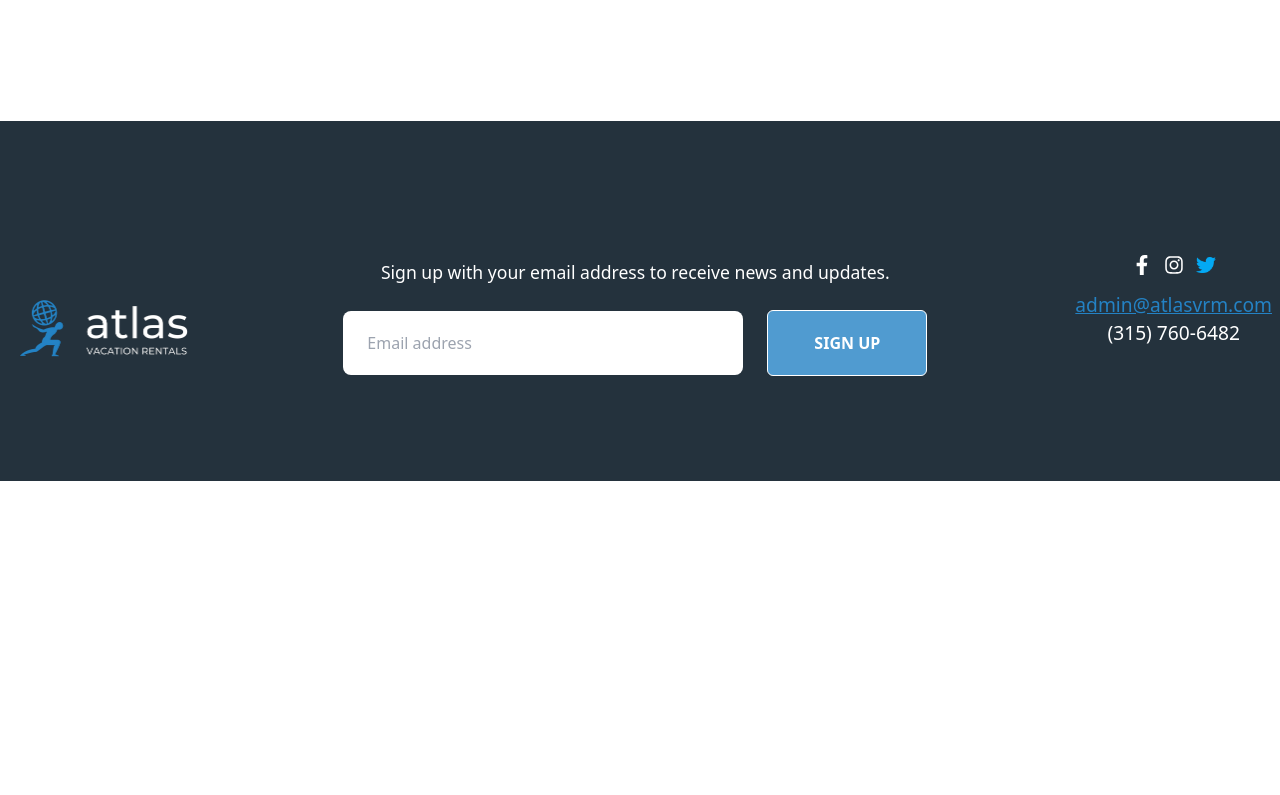
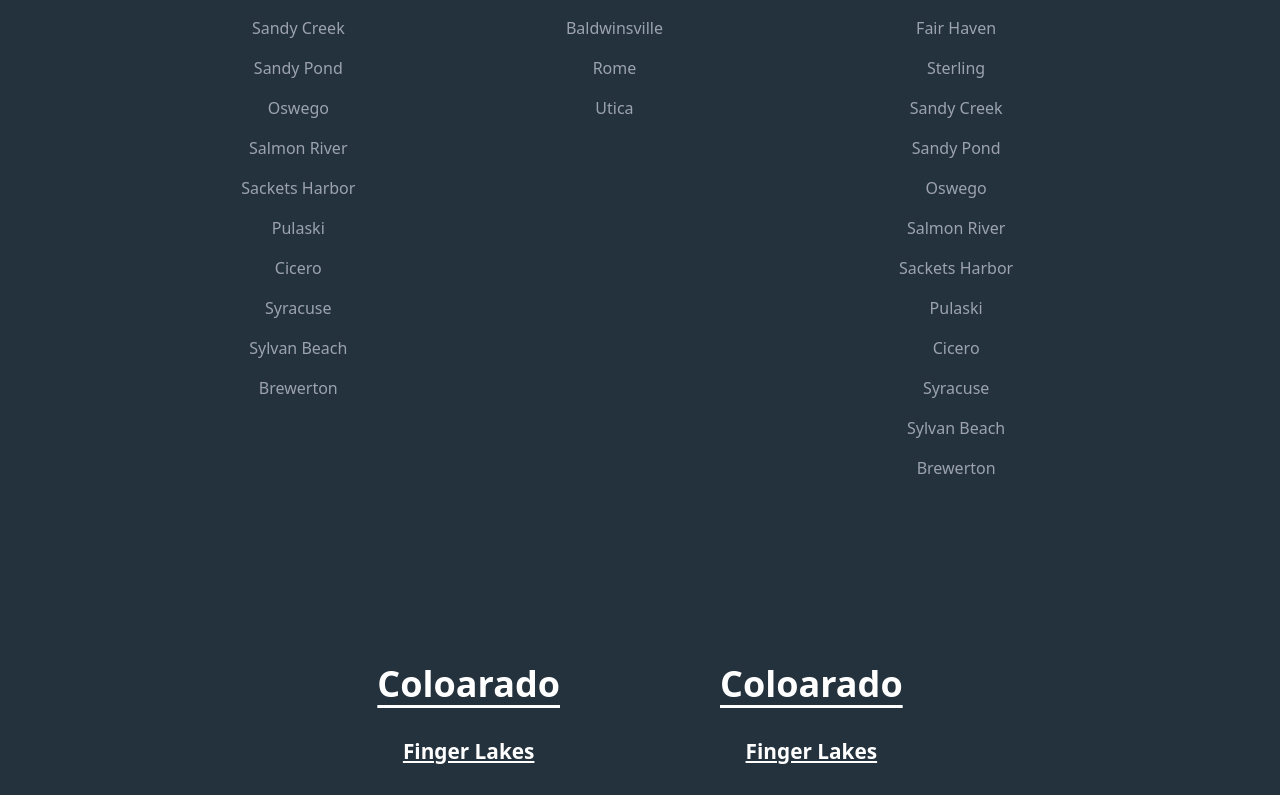
Before and after one commit to Dilippurohit47/Atlas-website, a Next.js app: page /locations in a window 1280 px wide. Before the commit this address had no page. Shown: the part 781-1576 px from the top of the page. Before the commit the page ends 1262 px from the top, so only its background shows below. Built offline with nearby package versions, Linux system fonts and the light colour scheme.

Commit message:
location page added

```diff
--- /dev/null
+++ b/src/app/(pages)/locations/page.tsx
@@ -0,0 +1,170 @@
+import CityWithLocations from "@/components/locations/CityWithLocations";
+import React from "react";
+
+const Locations = () => {
+  return (
+    <div className=" px-16 items-center  justify-center  bg-[#24323D] flex-col py-16 flex flex-wrap md:flex-row gap-[3rem] lg:gap-[10rem]   ">
+      <CityWithLocations
+        city={"New York"}
+        double={true}
+        cityData={[
+          {
+            city: "Finger Lakes",
+            areas: [
+              "Seneca Lake",
+              "Cayuga Lake",
+              "Owasco Lake",
+              "Skaneateles Lake",
+              "Otisco Lake",
+            ],
+          },
+          {
+            city: "Oneida Lake",
+            areas: [
+              "Lake Ontario",
+              "Tug Hill",
+              "Fair Haven",
+              "Sterling",
+              "Sandy Creek",
+              "Sandy Pond",
+              "Oswego",
+              "Salmon River",
+              "Sackets Harbor",
+              "Pulaski",
+              "Cicero",
+              "Syracuse",
+              "Sylvan Beach",
+              "Brewerton",
+            ],
+          },
+          {
+            city: "Adirondacks",
+            areas: ["Old Forge", "Inlet", "Lake Placid"],
+          },
+          {
+            city: "Central New York",
+            areas: [
+              "Syracuse",
+              "Ithaca",
+              "Geneva",
+              "Seneca Falls",
+              "Fulton",
+              "Cortland",
+              "Baldwinsville",
+              "Rome",
+              "Utica",
+            ],
+          },
+        ]}
+      />
+      <CityWithLocations
+        city={"Coloarado"}
+        double={false}
+        cityData={[
+          {
+            city: "Finger Lakes",
+            areas: [
+              "Seneca Lake",
+              "Cayuga Lake",
+              "Owasco Lake",
+              "Skaneateles Lake",
+              "Otisco Lake",
+            ],
+          },
+          {
+            city: "Oneida Lake",
+            areas: [
+              "Lake Ontario",
+              "Tug Hill",
+              "Fair Haven",
+              "Sterling",
+              "Sandy Creek",
+              "Sandy Pond",
+              "Oswego",
+              "Salmon River",
+              "Sackets Harbor",
+              "Pulaski",
+              "Cicero",
+              "Syracuse",
+              "Sylvan Beach",
+              "Brewerton",
+            ],
+          },
+        ]}
+      />
+
+      <CityWithLocations
+        city={"Coloarado"}
+        double={false}
+        cityData={[
+          {
+            city: "Finger Lakes",
+            areas: [
+              "Seneca Lake",
+              "Cayuga Lake",
+              "Owasco Lake",
+              "Skaneateles Lake",
+              "Otisco Lake",
+            ],
+          },
+          {
+            city: "Oneida Lake",
+            areas: [
+              "Lake Ontario",
+              "Tug Hill",
+              "Fair Haven",
+              "Sterling",
+              "Sandy Creek",
+              "Sandy Pond",
+              "Oswego",
+              "Salmon River",
+              "Sackets Harbor",
+              "Pulaski",
+              "Cicero",
+              "Syracuse",
+              "Sylvan Beach",
+              "Brewerton",
+            ],
+          },
+        ]}
+      />
+         <CityWithLocations
+        city={"Coloarado"}
+        double={false}
+        cityData={[
+          {
+            city: "Finger Lakes",
+            areas: [
+              "Seneca Lake",
+              "Cayuga Lake",
+              "Owasco Lake",
+              "Skaneateles Lake",
+              "Otisco Lake",
+            ],
+          },
+          {
+            city: "Oneida Lake",
+            areas: [
+              "Lake Ontario",
+              "Tug Hill",
+              "Fair Haven",
+              "Sterling",
+              "Sandy Creek",
+              "Sandy Pond",
+              "Oswego",
+              "Salmon River",
+              "Sackets Harbor",
+              "Pulaski",
+              "Cicero",
+              "Syracuse",
+              "Sylvan Beach",
+              "Brewerton",
+            ],
+          },
+        ]}
+      />
+    </div>
+  );
+};
+
+export default Locations;
--- a/src/app/globals.css
+++ b/src/app/globals.css
@@ -57,3 +57,6 @@
 .heading-2 {
   @apply text-white text-4xl text-center font-bold max-md:text-2xl;
 }
+.heading-3 {
+  @apply text-white text-[1.3rem] text-center font-bold max-md:text-xl;
+}
--- a/src/components/Header/header.tsx
+++ b/src/components/Header/header.tsx
@@ -72,7 +72,7 @@ const Header = () => {
 
       {/* Mobile Menu */}
       <MenuButton open={openMobileMenu} setOpen={setOpenMobileMenu} />
-      <MobileMenu open={openMobileMenu} setOpen={setOpenMobileMenu} />
+      {/* <MobileMenu open={openMobileMenu} setOpen={setOpenMobileMenu} /> */}
     </header>
   );
 };
--- /dev/null
+++ b/src/components/locations/CitiesComponent.tsx
@@ -0,0 +1,36 @@
+import Link from "next/link";
+import React from "react";
+
+// Define props type
+interface CitiesComponentProps {
+  areaName: string;
+  areas: string[];
+}
+
+const CitiesComponent = ({ areaName, areas }: CitiesComponentProps) => {
+  return (
+    <div className="flex flex-col gap-6 mb-6 items-center justify-center">
+      <div className="flex flex-col gap-6 justify-center items-center">
+        {/* Area Name */}
+        <h3 className="heading-3 cursor-pointer underline decoration-white underline-offset-2">
+          {areaName}
+        </h3>
+
+        {/* Areas List */}
+        <div className="text-gray-400 text-[1rem] flex flex-col gap-4 max-md:gap-2">
+          {areas.map((item, index) => (
+            <Link
+              href="#"
+              key={index}
+              className="text-center hover:text-blue-500 max-md:text-[1.10rem]"
+            >
+              {item}
+            </Link>
+          ))}
+        </div>
+      </div>
+    </div>
+  );
+};
+
+export default CitiesComponent;
--- /dev/null
+++ b/src/components/locations/CityWithLocations.tsx
@@ -0,0 +1,67 @@
+import React from "react";
+import DoubleDiv from "./CitiesComponent";
+
+// Define types for props
+interface CityWithLocationsProps {
+  city: string;
+  double: boolean;
+  cityData: Array<{
+    city: string;
+    areas: string[];
+  }>;
+}
+
+const CityWithLocations = ({ city, double, cityData }:CityWithLocationsProps) => {
+  // Split cityData into two halves
+  const halfLength = Math.ceil(cityData.length / 2);
+  const firstHalf = cityData.slice(0, halfLength);
+  const secondHalf = cityData.slice(halfLength);
+
+  return (
+    <div>
+      <h1 className="heading-2 max-md:!text-[2.2rem] underline decoration-white underline-offset-8">
+        {city}
+      </h1>
+
+      <div className="mt-8">
+        {double ? (
+          <div className="flex flex-col md:flex-row md:gap-[10rem]">
+            {/* First Column */}
+            <div className="flex flex-col">
+              {firstHalf.map((item, index) => (
+                <DoubleDiv
+                  key={index}
+                  areaName={item.city}
+                  areas={item.areas}
+                />
+              ))}
+            </div>
+
+            {/* Second Column */}
+            <div className="flex flex-col">
+              {secondHalf.map((item, index) => (
+                <DoubleDiv
+                  key={index}
+                  areaName={item.city}
+                  areas={item.areas}
+                />
+              ))}
+            </div>
+          </div>
+        ) : (
+          <div className="flex flex-col gap-[5rem] lg:gap-[10rem]">
+            {cityData.map((item, index) => (
+              <DoubleDiv
+                key={index}
+                areaName={item.city}
+                areas={item.areas}
+              />
+            ))}
+          </div>
+        )}
+      </div>
+    </div>
+  );
+};
+
+export default CityWithLocations;
```
